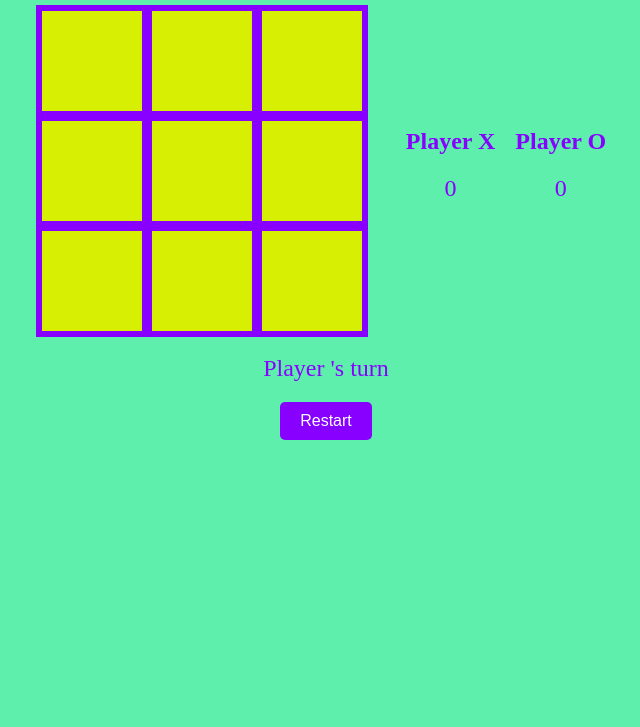
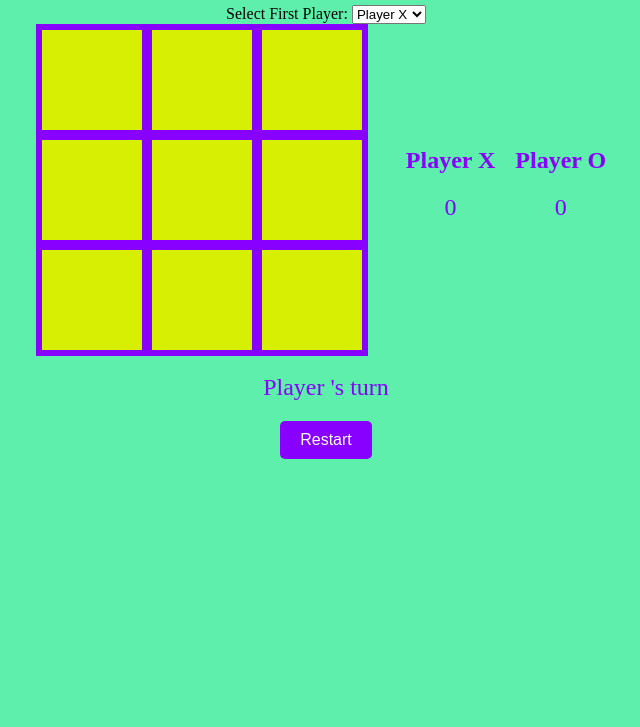
Before and after one commit to manit101/TicTacToe, a plain HTML site: page index.html in a window 1280 px wide. Shown: the part 73-800 px from the top of the page, without its empty margins (314-954 px from the left). Drawn offline with Linux system fonts and the light colour scheme.

Commit message:
Update index.html

```diff
--- a/index.html
+++ b/index.html
@@ -6,6 +6,15 @@
 </head>
 <body>
     <h1 id="heading">Tic Tac Toe</h1>
+
+    <div class="first-player">
+        <label for="firstPlayer">Select First Player:</label>
+
+        <select id="firstPlayer">
+            <option value="X">Player X</option>
+            <option value="O">Player O</option>
+        </select>
+    </div>
 
     <div class="game-container">
         <div class="tic-tac-toe">
```
